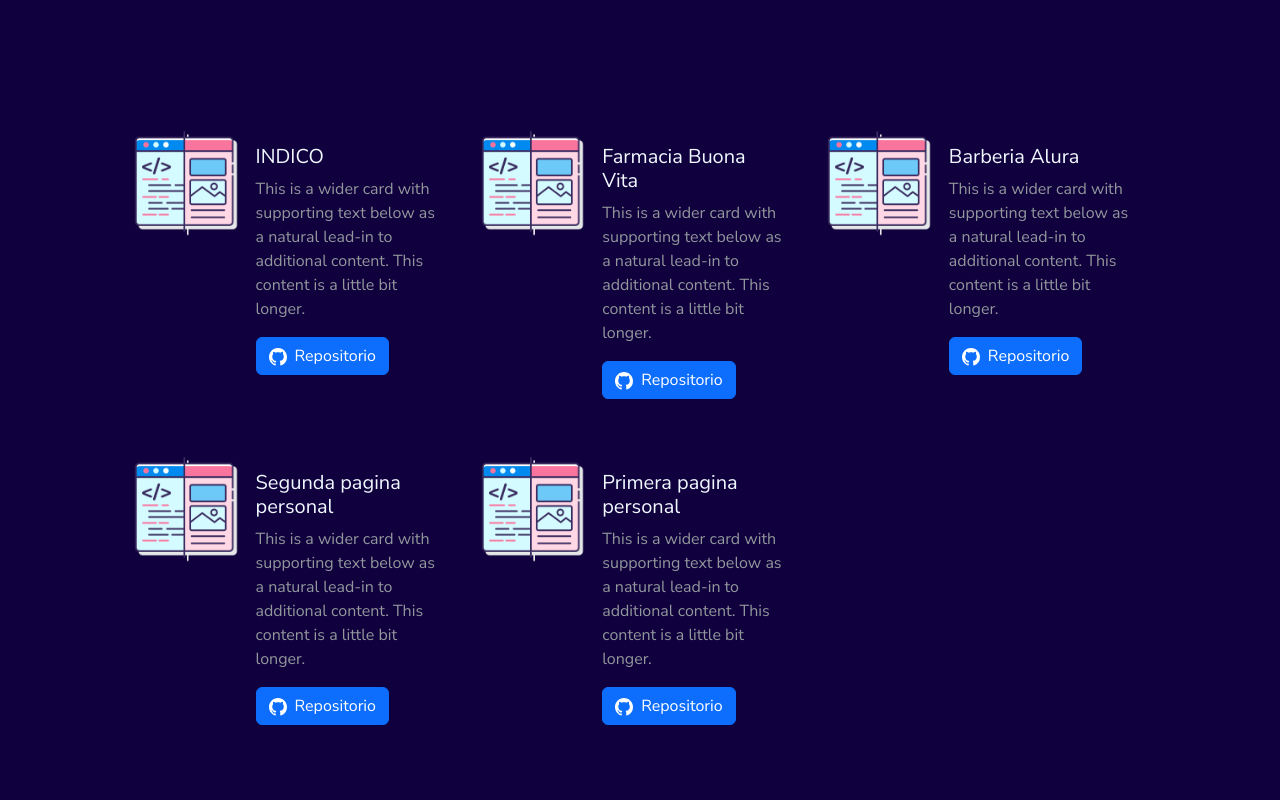
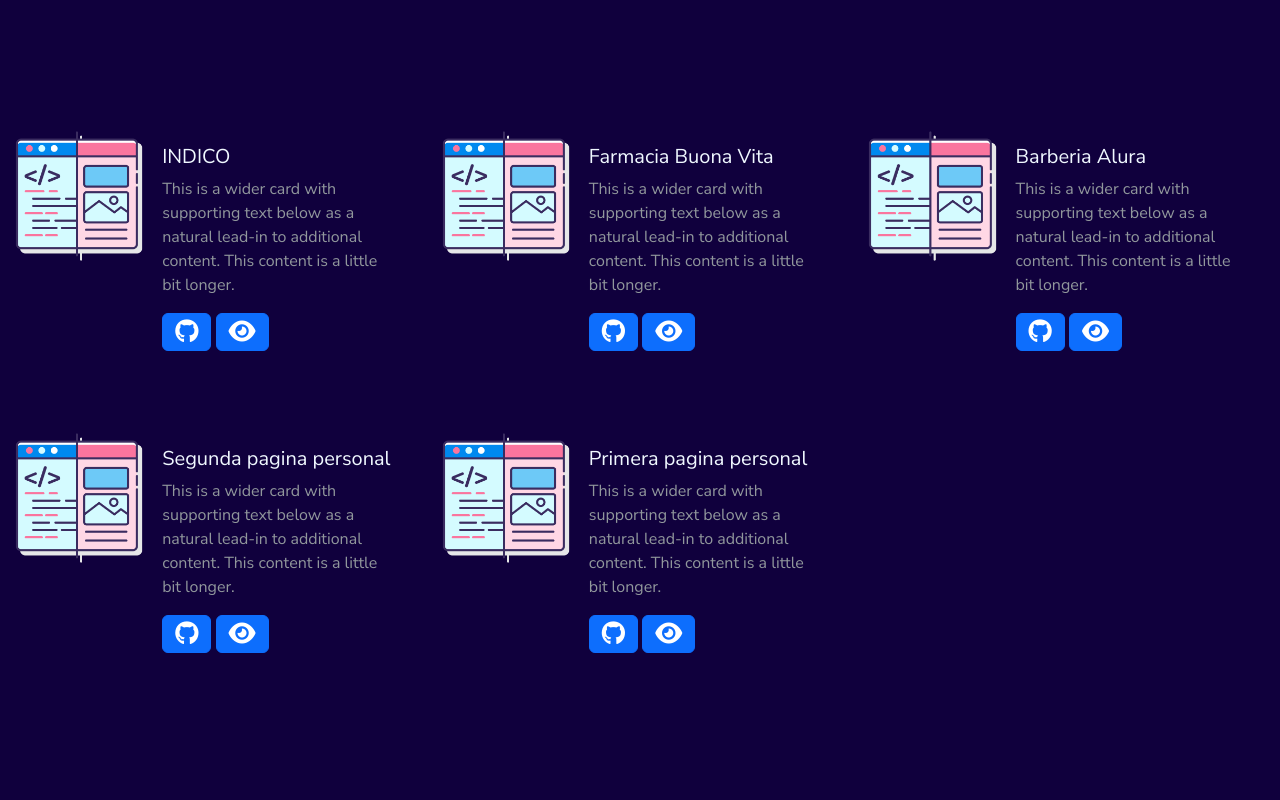
Before and after one commit to Alejo-Hurtado-Testa/Portfolio, a website: page pages/proyects.html in a window 1280 px wide. Shown: the part 920-1720 px from the top of the page. Drawn offline with nearby package versions, Linux system fonts and the light colour scheme; a web font is replaced by a local one.

Commit message:
Continuamos con la pagina de proyectos modificando algunos estilos y aplicando

```diff
--- a/pages/proyects.html
+++ b/pages/proyects.html
@@ -30,6 +30,7 @@
     <title>Alejo Hurtado Testa - Portfolio</title>
   </head>
   <body>
+    <header>
       <nav class="navbar navbar-expand-lg py-4">
         <div class="container">
           <a class="navbar-brand" href="../index.html"
@@ -66,6 +67,7 @@
           </div>
         </div>
       </nav>
+    </header>
     <main>
       <div class="principal-proyect d-flex">
         <div>
@@ -106,19 +108,11 @@
                     href="https://github.com/Alejo-Hurtado-Testa/INDICO"
                     class="btn btn-primary"
                     target="_blank"
-                    ><svg
-                      xmlns="http://www.w3.org/2000/svg"
-                      width="18"
-                      height="18"
-                      fill="currentColor"
-                      class="bi bi-github"
-                      viewBox="0 0 16 16"
-                    >
-                      <path
-                        d="M8 0C3.58 0 0 3.58 0 8c0 3.54 2.29 6.53 5.47 7.59.4.07.55-.17.55-.38 0-.19-.01-.82-.01-1.49-2.01.37-2.53-.49-2.69-.94-.09-.23-.48-.94-.82-1.13-.28-.15-.68-.52-.01-.53.63-.01 1.08.58 1.23.82.72 1.21 1.87.87 2.33.66.07-.52.28-.87.51-1.07-1.78-.2-3.64-.89-3.64-3.95 0-.87.31-1.59.82-2.15-.08-.2-.36-1.02.08-2.12 0 0 .67-.21 2.2.82.64-.18 1.32-.27 2-.27.68 0 1.36.09 2 .27 1.53-1.04 2.2-.82 2.2-.82.44 1.1.16 1.92.08 2.12.51.56.82 1.27.82 2.15 0 3.07-1.87 3.75-3.65 3.95.29.25.54.73.54 1.48 0 1.07-.01 1.93-.01 2.2 0 .21.15.46.55.38A8.012 8.012 0 0 0 16 8c0-4.42-3.58-8-8-8z"
-                      /></svg
-                    ><span>repositorio</span></a
-                  >
+                    ><i class="fa-brands fa-github fa-xl"></i
+                  ></a>
+                  <a href="" target="_blank" class="btn btn-primary"
+                    ><i class="fa-solid fa-eye fa-xl"></i
+                  ></a>
                 </div>
               </div>
             </div>
@@ -146,19 +140,11 @@
                     href="https://github.com/Alejo-Hurtado-Testa/Farmacia_Buona_Vita_Alura"
                     class="btn btn-primary"
                     target="_blank"
-                    ><svg
-                      xmlns="http://www.w3.org/2000/svg"
-                      width="18"
-                      height="18"
-                      fill="currentColor"
-                      class="bi bi-github"
-                      viewBox="0 0 16 16"
-                    >
-                      <path
-                        d="M8 0C3.58 0 0 3.58 0 8c0 3.54 2.29 6.53 5.47 7.59.4.07.55-.17.55-.38 0-.19-.01-.82-.01-1.49-2.01.37-2.53-.49-2.69-.94-.09-.23-.48-.94-.82-1.13-.28-.15-.68-.52-.01-.53.63-.01 1.08.58 1.23.82.72 1.21 1.87.87 2.33.66.07-.52.28-.87.51-1.07-1.78-.2-3.64-.89-3.64-3.95 0-.87.31-1.59.82-2.15-.08-.2-.36-1.02.08-2.12 0 0 .67-.21 2.2.82.64-.18 1.32-.27 2-.27.68 0 1.36.09 2 .27 1.53-1.04 2.2-.82 2.2-.82.44 1.1.16 1.92.08 2.12.51.56.82 1.27.82 2.15 0 3.07-1.87 3.75-3.65 3.95.29.25.54.73.54 1.48 0 1.07-.01 1.93-.01 2.2 0 .21.15.46.55.38A8.012 8.012 0 0 0 16 8c0-4.42-3.58-8-8-8z"
-                      /></svg
-                    ><span>repositorio</span></a
-                  >
+                    ><i class="fa-brands fa-github fa-xl"></i
+                  ></a>
+                  <a href="" class="btn btn-primary"
+                    ><i class="fa-solid fa-eye fa-xl"></i
+                  ></a>
                 </div>
               </div>
             </div>
@@ -186,19 +172,11 @@
                     href="https://github.com/Alejo-Hurtado-Testa/Primera_Pagina_Web_Alura"
                     class="btn btn-primary"
                     target="_blank"
-                    ><svg
-                      xmlns="http://www.w3.org/2000/svg"
-                      width="18"
-                      height="18"
-                      fill="currentColor"
-                      class="bi bi-github"
-                      viewBox="0 0 16 16"
-                    >
-                      <path
-                        d="M8 0C3.58 0 0 3.58 0 8c0 3.54 2.29 6.53 5.47 7.59.4.07.55-.17.55-.38 0-.19-.01-.82-.01-1.49-2.01.37-2.53-.49-2.69-.94-.09-.23-.48-.94-.82-1.13-.28-.15-.68-.52-.01-.53.63-.01 1.08.58 1.23.82.72 1.21 1.87.87 2.33.66.07-.52.28-.87.51-1.07-1.78-.2-3.64-.89-3.64-3.95 0-.87.31-1.59.82-2.15-.08-.2-.36-1.02.08-2.12 0 0 .67-.21 2.2.82.64-.18 1.32-.27 2-.27.68 0 1.36.09 2 .27 1.53-1.04 2.2-.82 2.2-.82.44 1.1.16 1.92.08 2.12.51.56.82 1.27.82 2.15 0 3.07-1.87 3.75-3.65 3.95.29.25.54.73.54 1.48 0 1.07-.01 1.93-.01 2.2 0 .21.15.46.55.38A8.012 8.012 0 0 0 16 8c0-4.42-3.58-8-8-8z"
-                      /></svg
-                    ><span>repositorio</span></a
-                  >
+                    ><i class="fa-brands fa-github fa-xl"></i
+                  ></a>
+                  <a href="" class="btn btn-primary"
+                    ><i class="fa-solid fa-eye fa-xl"></i
+                  ></a>
                 </div>
               </div>
             </div>
@@ -223,19 +201,11 @@
                     longer.
                   </p>
                   <a href="#" class="btn btn-primary"
-                    ><svg
-                      xmlns="http://www.w3.org/2000/svg"
-                      width="18"
-                      height="18"
-                      fill="currentColor"
-                      class="bi bi-github"
-                      viewBox="0 0 16 16"
-                    >
-                      <path
-                        d="M8 0C3.58 0 0 3.58 0 8c0 3.54 2.29 6.53 5.47 7.59.4.07.55-.17.55-.38 0-.19-.01-.82-.01-1.49-2.01.37-2.53-.49-2.69-.94-.09-.23-.48-.94-.82-1.13-.28-.15-.68-.52-.01-.53.63-.01 1.08.58 1.23.82.72 1.21 1.87.87 2.33.66.07-.52.28-.87.51-1.07-1.78-.2-3.64-.89-3.64-3.95 0-.87.31-1.59.82-2.15-.08-.2-.36-1.02.08-2.12 0 0 .67-.21 2.2.82.64-.18 1.32-.27 2-.27.68 0 1.36.09 2 .27 1.53-1.04 2.2-.82 2.2-.82.44 1.1.16 1.92.08 2.12.51.56.82 1.27.82 2.15 0 3.07-1.87 3.75-3.65 3.95.29.25.54.73.54 1.48 0 1.07-.01 1.93-.01 2.2 0 .21.15.46.55.38A8.012 8.012 0 0 0 16 8c0-4.42-3.58-8-8-8z"
-                      /></svg
-                    ><span>repositorio</span></a
-                  >
+                    ><i class="fa-brands fa-github fa-xl"></i
+                  ></a>
+                  <a href="" class="btn btn-primary"
+                    ><i class="fa-solid fa-eye fa-xl"></i
+                  ></a>
                 </div>
               </div>
             </div>
@@ -260,19 +230,11 @@
                     longer.
                   </p>
                   <a href="#" class="btn btn-primary"
-                    ><svg
-                      xmlns="http://www.w3.org/2000/svg"
-                      width="18"
-                      height="18"
-                      fill="currentColor"
-                      class="bi bi-github"
-                      viewBox="0 0 16 16"
-                    >
-                      <path
-                        d="M8 0C3.58 0 0 3.58 0 8c0 3.54 2.29 6.53 5.47 7.59.4.07.55-.17.55-.38 0-.19-.01-.82-.01-1.49-2.01.37-2.53-.49-2.69-.94-.09-.23-.48-.94-.82-1.13-.28-.15-.68-.52-.01-.53.63-.01 1.08.58 1.23.82.72 1.21 1.87.87 2.33.66.07-.52.28-.87.51-1.07-1.78-.2-3.64-.89-3.64-3.95 0-.87.31-1.59.82-2.15-.08-.2-.36-1.02.08-2.12 0 0 .67-.21 2.2.82.64-.18 1.32-.27 2-.27.68 0 1.36.09 2 .27 1.53-1.04 2.2-.82 2.2-.82.44 1.1.16 1.92.08 2.12.51.56.82 1.27.82 2.15 0 3.07-1.87 3.75-3.65 3.95.29.25.54.73.54 1.48 0 1.07-.01 1.93-.01 2.2 0 .21.15.46.55.38A8.012 8.012 0 0 0 16 8c0-4.42-3.58-8-8-8z"
-                      /></svg
-                    ><span>repositorio</span></a
-                  >
+                    ><i class="fa-brands fa-github fa-xl"></i
+                  ></a>
+                  <a href="" class="btn btn-primary"
+                    ><i class="fa-solid fa-eye fa-xl"></i
+                  ></a>
                 </div>
               </div>
             </div>
--- a/scss/_index.scss
+++ b/scss/_index.scss
@@ -5,7 +5,7 @@
   margin: 150px 0px;
   .img-principal {
     width: 500px;
-    margin-left: 50px;
+    margin-right: 50px;
     animation: from-right 0.7s ease;
   }
   .first-principal {
@@ -13,7 +13,7 @@
     letter-spacing: 2.5px;
     font-size: 5rem;
     text-transform: capitalize;
-    margin-right: 50px;
+    margin-left: 50px;
     animation: from-left 0.7s ease;
     span {
       background: linear-gradient(
@@ -30,7 +30,7 @@
     color: rgb(0, 209, 157);
     letter-spacing: 2.5px;
     font-size: 3rem;
-    margin-right: 50px;
+    margin-left: 50px;
     text-transform: capitalize;
     animation: from-left 0.7s ease;
   }
--- a/scss/_proyects.scss
+++ b/scss/_proyects.scss
@@ -21,7 +21,7 @@
   }
 }
 .proyects {
-  margin: 150px 120px;
+  margin: 150px 0px;
   .card {
     border: none !important;
     .card-title {
@@ -31,9 +31,17 @@
     .text-body-secondary {
       color: rgb(145, 151, 156) !important;
     }
-    .btn span {
-      margin-left: 8px;
-      text-transform: capitalize;
+    .btn {
+      span {
+        margin-left: 8px;
+        text-transform: capitalize;
+      }
+      &:hover,
+      i:hover {
+        border-color: aliceblue;
+        background-color: aliceblue;
+        color: #005eff;
+      }
     }
   }
 }
```
Also changed, not shown: index.html (+5 -1 lines), css/style.css, 1 other file. Lines whose indentation alone changed are shown as unchanged.
